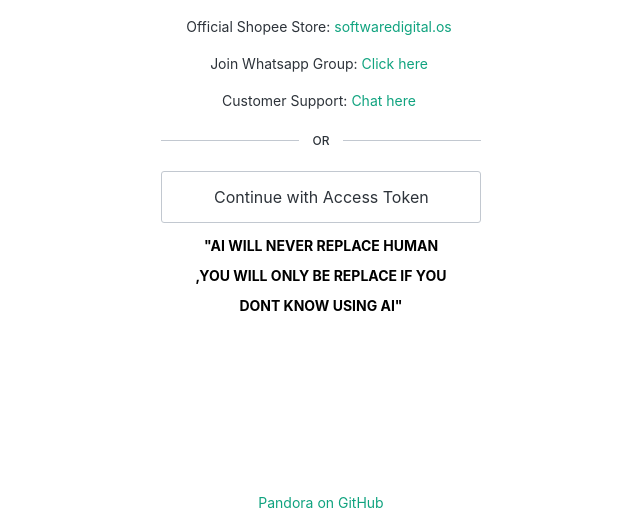
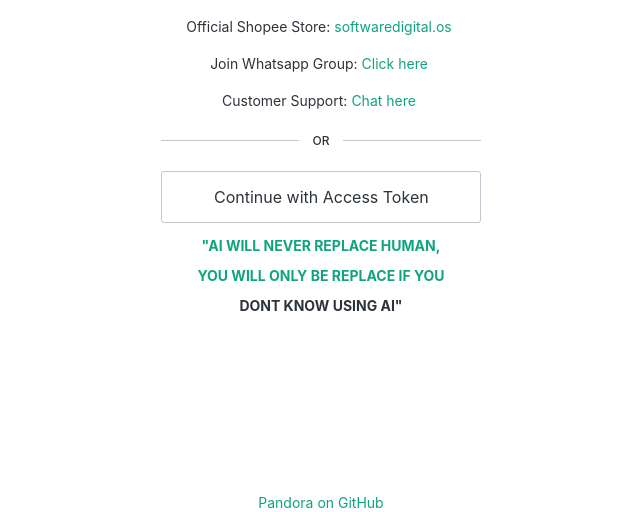
Before and after one commit to softwarexdigital/sdos-gptv2, a Flask app: template src/pandora_cloud/flask/templates/login.html in a window 1280 px wide. Shown: the part 263-775 px from the top of the page, without its empty margins (319-959 px from the left). Run offline with Flask 3, Linux system fonts and the light colour scheme; the template is opened without the code that fills it, so the values that code supplies are empty; some web fonts are replaced.

Commit message:
Add files via upload

```diff
--- a/src/pandora_cloud/flask/templates/login.html
+++ b/src/pandora_cloud/flask/templates/login.html
@@ -243,17 +243,17 @@
                                             with Access Token</span></button></form>
 
                                 <div class="ulp-alternate-action _alternate-action __s16nu9">
-                                    <p class="cb21c50a9 cba0941cc cf12e064e" style="color: black; font-weight: bold;">
-                                        "AI WILL NEVER REPLACE HUMAN</p>
+                                    <p class="cb21c50a9 cba0941cc cf12e064e" style="color: #10A37F; font-weight: bold;">
+                                        "AI WILL NEVER REPLACE HUMAN,</p>
                                 </div>
 
                                 <div class="ulp-alternate-action _alternate-action __s16nu9">
-                                    <p class="cb21c50a9 cba0941cc cf12e064e" style="color: black; font-weight: bold;">
-                                        ,YOU WILL ONLY BE REPLACE IF YOU</p>
+                                    <p class="cb21c50a9 cba0941cc cf12e064e" style="color: #10A37F; font-weight: bold;">
+                                        YOU WILL ONLY BE REPLACE IF YOU</p>
                                 </div>
 
                                 <div class="ulp-alternate-action _alternate-action __s16nu9">
-                                    <p class="cb21c50a9 cba0941cc cf12e064e" style="color: black; font-weight: bold;">
+                                    <p class="cb21c50a9 cba0941cc cf12e064e" style="color: b#10A37F; font-weight: bold;">
                                         DONT KNOW USING AI"</p>
                                 </div>
 
--- a/src/pandora_cloud/flask/templates/login_full.html
+++ b/src/pandora_cloud/flask/templates/login_full.html
@@ -202,7 +202,7 @@
                             <div title="OpenAI" id="custom-prompt-logo"
                                 style="width: auto !important; height: 60px !important; position: static !important; margin: auto !important; padding: 0 !important; background-color: transparent !important; background-position: center !important; background-size: contain !important; background-repeat: no-repeat !important">
                             </div>
-                            <h1 class="ca61186d8 cb87ac8dc">SoftwareDigitalGPT Pro</h1>
+                            <h1 class="ca61186d8 cb87ac8dc">SoftwareDigitalGPT</h1>
                             <div class="cc6691322 ccd3868ad"></div>
                         </header>
                         <div class="cd073cc55 c3057e255">
@@ -293,12 +293,12 @@
 
                                 <div class="ulp-alternate-action _alternate-action __s16nu9">
                                     <p class="cb21c50a9 cba0941cc cf12e064e" style="color: black; font-weight: bold;">
-                                        "AI WILL NEVER REPLACE HUMAN</p>
+                                        "AI WILL NEVER REPLACE HUMAN,</p>
                                 </div>
 
                                 <div class="ulp-alternate-action _alternate-action __s16nu9">
                                     <p class="cb21c50a9 cba0941cc cf12e064e" style="color: black; font-weight: bold;">
-                                        ,YOU WILL ONLY BE REPLACE IF YOU</p>
+                                        YOU WILL ONLY BE REPLACE IF YOU</p>
                                 </div>
 
                                 <div class="ulp-alternate-action _alternate-action __s16nu9">
```
